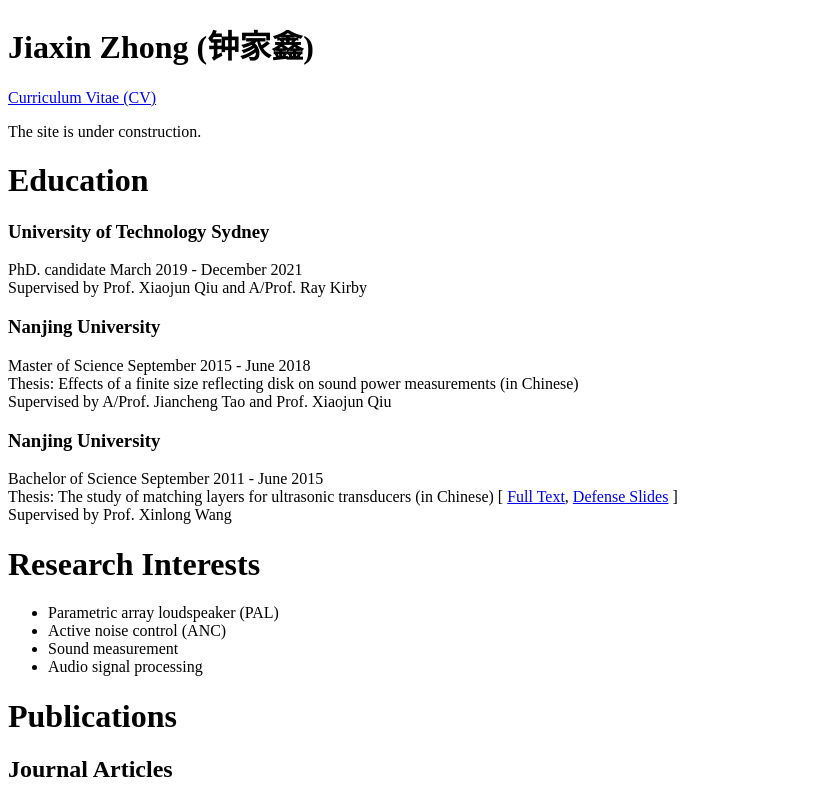
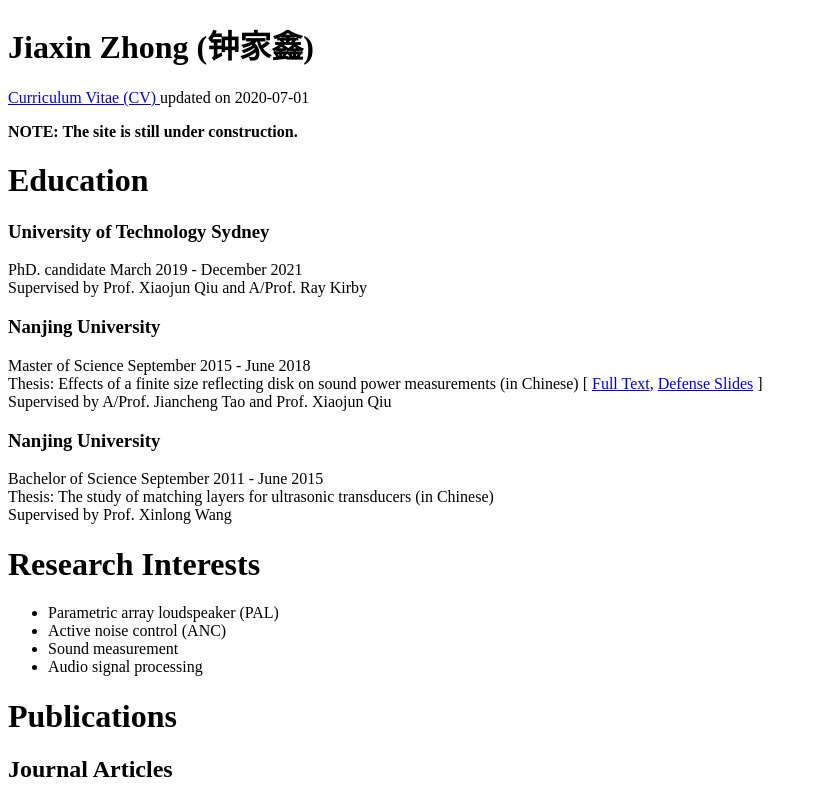
Before and after one commit to JiaxinZhong/JiaxinZhong.github.io, a plain HTML site: page index.htm in a window 1280 px wide. Shown: the top 800 px of the page, without its empty margins (0-817 px from the left). Drawn offline with Linux system fonts and the light colour scheme.

Commit message:
Correction typos

```diff
--- a/index.htm
+++ b/index.htm
@@ -9,9 +9,9 @@
 		<a href="http://qcruxjv36.bkt.clouddn.com/CV-JiaxinZhong-20200701.pdf">
 			Curriculum Vitae (CV)
 		</a>
-		<!-- <img src = "img/JiaxinZhong.jpg" alt = "Jiaxin Zhong Picture" width = 500> -->
+		updated on 2020-07-01
 		<p>
-			The site is under construction.
+			<b>NOTE: The site is still under construction.</b>
 		</p>
 		<h1>Education</h1>
 		<h3>University of Technology Sydney</h3>
@@ -25,6 +25,10 @@
 			Master of Science September 2015 - June 2018
 			<br>
 			Thesis: Effects of a finite size reflecting disk on sound power measurements (in Chinese)
+			[
+				<a href="http://qcruxjv36.bkt.clouddn.com/Zhong2018MasterThesis.pdf">Full Text</a>,
+				<a href="http://qcruxjv36.bkt.clouddn.com/Zhong2018MasterSlides.pdf">Defense Slides</a>
+			]
 			<br>
 			Supervised by A/Prof. Jiancheng Tao and Prof. Xiaojun Qiu
 		</p>
@@ -33,10 +37,6 @@
 			Bachelor of Science September 2011 - June 2015
 			<br>
 			Thesis: The study of matching layers for ultrasonic transducers (in Chinese)
-			[
-				<a href="http://qcruxjv36.bkt.clouddn.com/Zhong2018MasterThesis.pdf">Full Text</a>,
-				<a href="http://qcruxjv36.bkt.clouddn.com/Zhong2018MasterSlides.pdf">Defense Slides</a>
-			]
 			<br>
 			Supervised by Prof. Xinlong Wang
 		</p>
```
